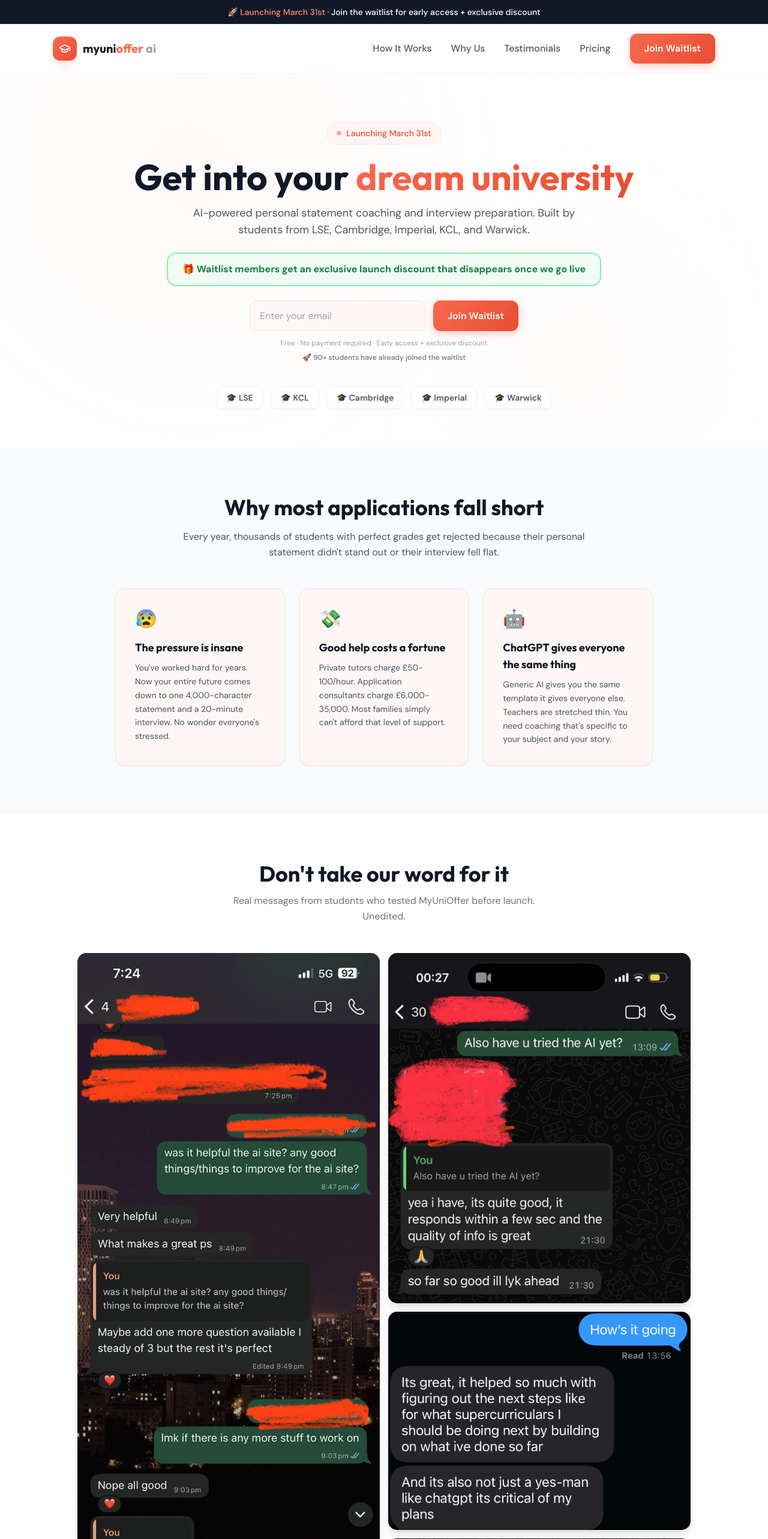
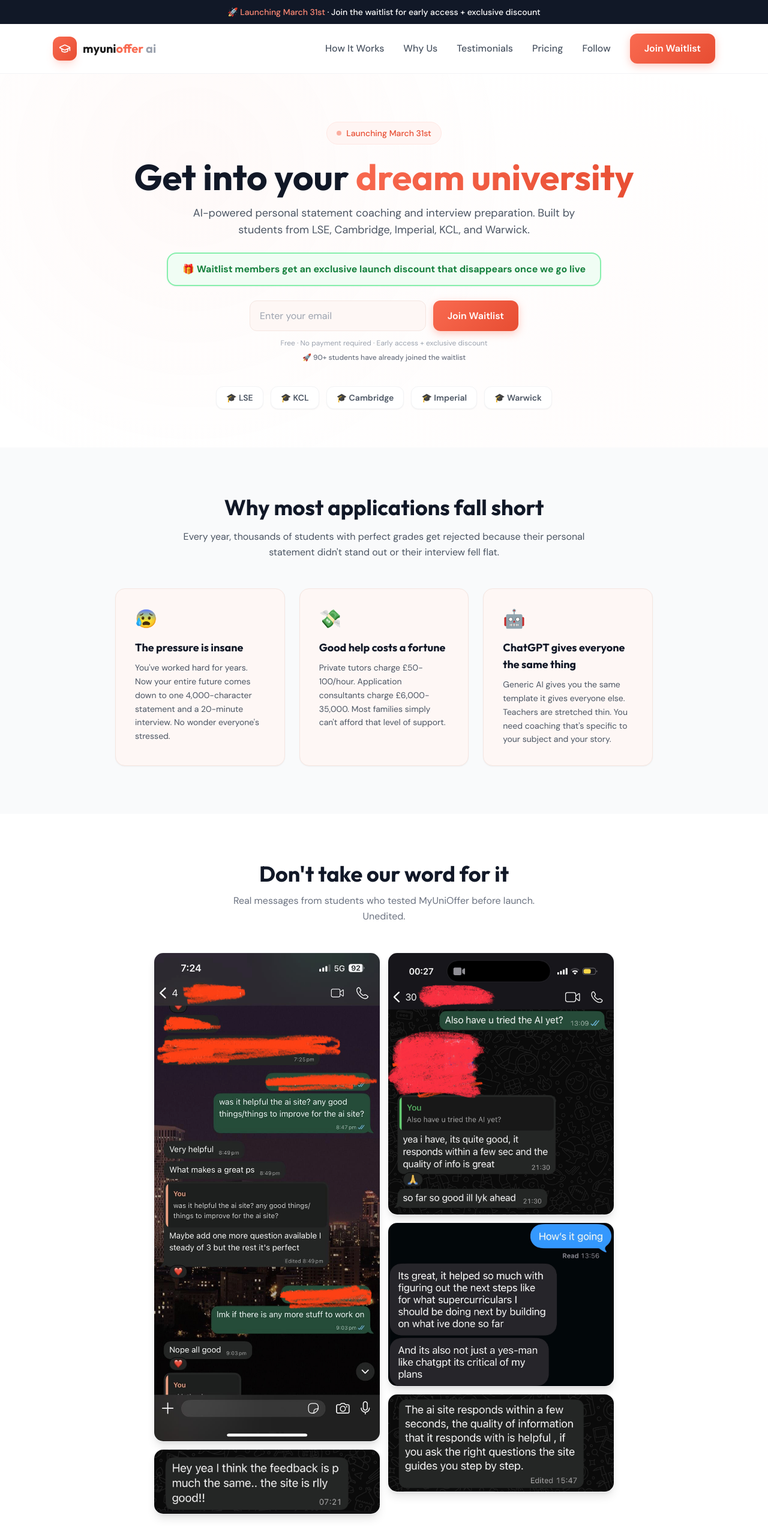
Before and after one commit to ShreyV13/myunioffer-frontend, a React (Vite) app: page / in a window 1280 px wide. Shown: the top 2566 px of the page at 60% size. Built offline with nearby package versions, Linux system fonts and the light colour scheme; no server answers.

Commit message:
smaller testimonials, move after why us, add follow to nav

```diff
--- a/src/pages/WaitlistLanding.jsx
+++ b/src/pages/WaitlistLanding.jsx
@@ -88,6 +88,7 @@
               <a href="#why-us" className="text-gray-600 hover:text-coral-500 transition-colors font-medium">Why Us</a>
               <a href="#testimonials" className="text-gray-600 hover:text-coral-500 transition-colors font-medium">Testimonials</a>
               <a href="#pricing" className="text-gray-600 hover:text-coral-500 transition-colors font-medium">Pricing</a>
+              <a href="#follow" className="text-gray-600 hover:text-coral-500 transition-colors font-medium">Follow</a>
               <a href="#waitlist-bottom" className="btn-primary">Join Waitlist</a>
             </div>
             <button onClick={() => setMobileMenu(!mobileMenu)} className="md:hidden p-2 text-gray-600 hover:text-coral-500 transition-colors">
@@ -100,6 +101,7 @@
               <a href="#why-us" onClick={() => setMobileMenu(false)} className="text-gray-600 hover:text-coral-500 transition-colors font-medium">Why Us</a>
               <a href="#testimonials" onClick={() => setMobileMenu(false)} className="text-gray-600 hover:text-coral-500 transition-colors font-medium">Testimonials</a>
               <a href="#pricing" onClick={() => setMobileMenu(false)} className="text-gray-600 hover:text-coral-500 transition-colors font-medium">Pricing</a>
+              <a href="#follow" onClick={() => setMobileMenu(false)} className="text-gray-600 hover:text-coral-500 transition-colors font-medium">Follow</a>
               <a href="#waitlist-bottom" onClick={() => setMobileMenu(false)} className="btn-primary text-center">Join Waitlist</a>
             </div>
           )}
@@ -169,7 +171,7 @@
             <h2 className="text-3xl md:text-4xl font-display font-bold mb-3 text-gray-900">Don't take our word for it</h2>
             <p className="text-gray-500 max-w-xl mx-auto">Real messages from students who tested MyUniOffer before launch. Unedited.</p>
           </motion.div>
-          <div style={{columns: '2', columnGap: '12px'}}>
+          <div className="max-w-3xl mx-auto" style={{columns: '2', columnGap: '12px'}}>
             {[
               {src: '/testimonial-1.png', delay: 0},
               {src: '/testimonial-3.jpg', delay: 0.1},
@@ -231,7 +233,10 @@
         </div>
       </section>
 
-      <section className="py-20 px-6 bg-gray-50">
+
+
+
+            <section className="py-20 px-6 bg-gray-50">
         <div className="max-w-4xl mx-auto">
           <motion.div className="text-center mb-12" initial={{ opacity: 0, y: 20 }} whileInView={{ opacity: 1, y: 0 }} viewport={{ once: true }}>
             <h2 className="text-3xl md:text-4xl font-display font-bold mb-4 text-gray-900">The team behind the AI</h2>
@@ -315,7 +320,7 @@
         </div>
       </section>
 
-      <section className="py-16 px-6 bg-white">
+      <section id="follow" className="py-16 px-6 bg-white">
         <div className="max-w-2xl mx-auto text-center">
           <motion.div initial={{ opacity: 0, y: 20 }} whileInView={{ opacity: 1, y: 0 }} viewport={{ once: true }}>
             <h2 className="text-2xl md:text-3xl font-display font-bold text-gray-900 mb-3">Follow the journey</h2>
```
